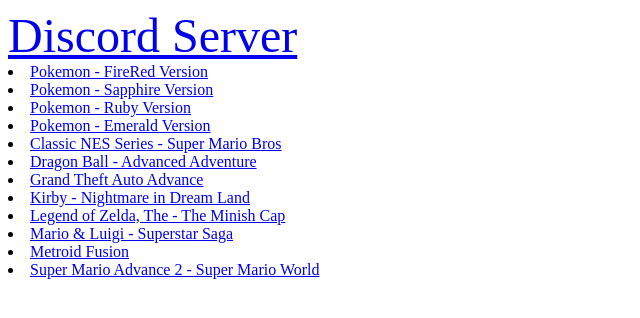
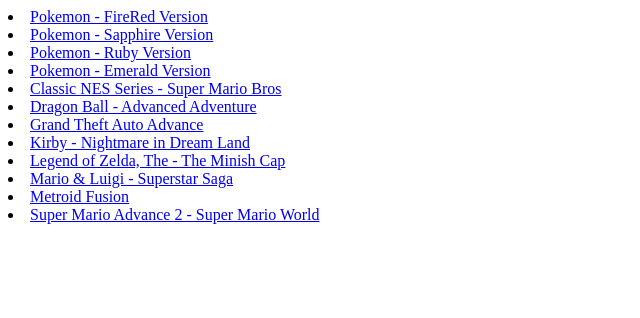
Before and after one commit to gbaemulator/gbaemulator.github.io, a plain HTML site: page index.html in a window 1280 px wide. Shown: the whole page, without its empty margins (0-640 px from the left). Drawn offline with Linux system fonts and the light colour scheme; a script that the page names is missing.

Commit message:
Update index.html

```diff
--- a/index.html
+++ b/index.html
@@ -9,7 +9,6 @@
   <meta name="description" content="Play Free GBA Games In Your Browser (Mobile, PC)">
   <title>Online GBA Emulator</title>
 </head>
-<font size="100px"><a href="https://discord.gg/yaQ6hujNJ" style="text-decoration: Roboto">Discord Server</a></font>
 <body>
 <li><a href="https://gbaemulator.github.io/Pokemon%20-%20Emerald%20Version.html">Pokemon - FireRed Version</a></li>
 <li><a href="https://gbaemulator.github.io/Pokemon%20-%20Emerald%20Version.html">Pokemon - Sapphire Version</a></li>
```
